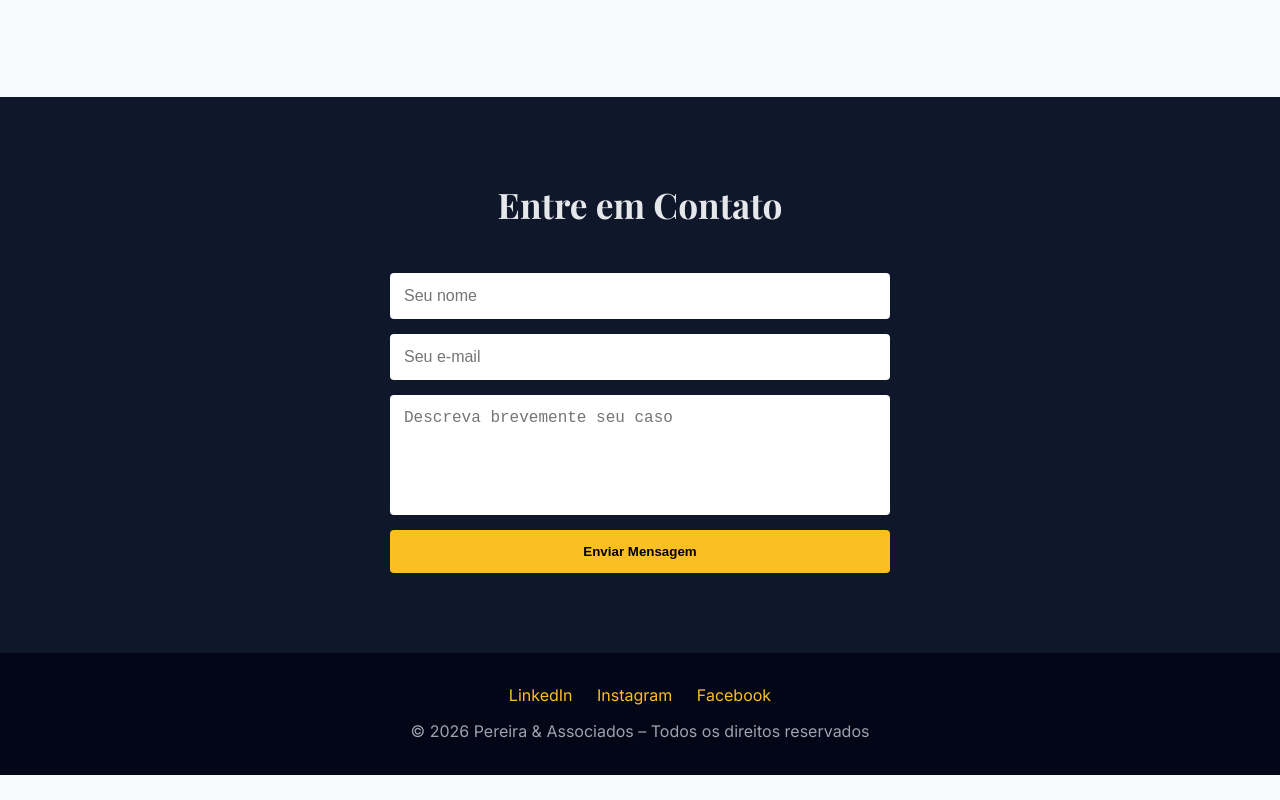
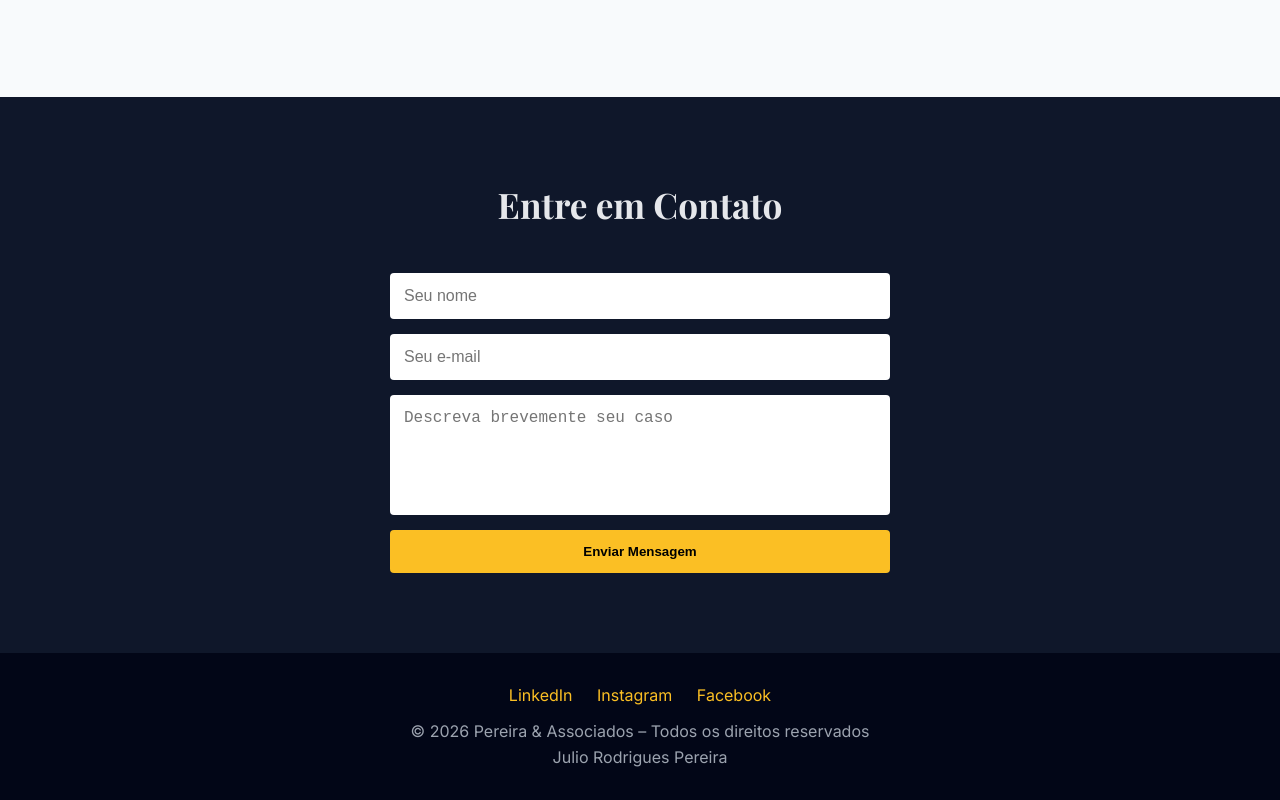
Before and after one commit to JulioRodrigues12/landig-page-juridica, a plain HTML site: page src/index.html in a window 1280 px wide. Shown: the part 1434-2234 px from the top of the page. Before the commit the page ends 2209 px from the top, so only its background shows below. Drawn offline with nearby package versions, Linux system fonts and the light colour scheme; files whose address does not match are found by name.

Commit message:
fix: corrigir footer e validação do nome no pipeline

```diff
--- a/src/index.html
+++ b/src/index.html
@@ -87,8 +87,11 @@
     <a href="#">Instagram</a>
     <a href="#">Facebook</a>
   </div>
+
   <p>© 2026 Pereira & Associados – Todos os direitos reservados</p>
+  <p>Julio Rodrigues Pereira</p>
 </footer>
+
 
   <script src="js/main.js"></script>
 </body>
```
Also changed, not shown: .github/workflows/deploy.yml. Lines whose indentation alone changed are shown as unchanged.
